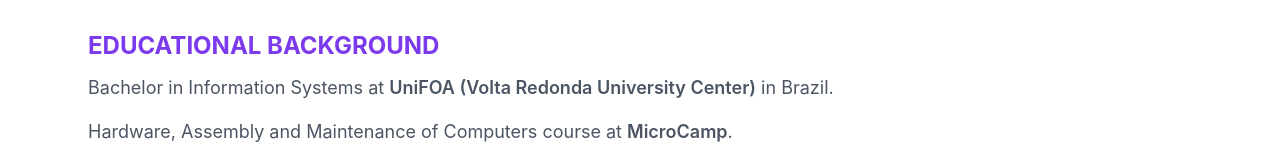
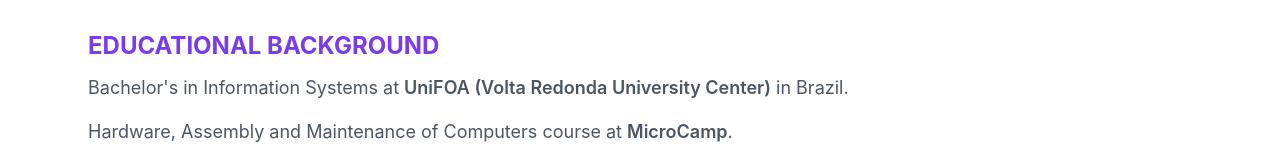
Before and after one commit to daniloribeiro00/daniloribeiro00, a Vue app: page /about in a window 1280 px wide. Shown: the part 242-402 px from the top of the page. Built offline with nearby package versions, Linux system fonts and the light colour scheme.

Commit message:
updated about page

```diff
--- a/src/views/About.vue
+++ b/src/views/About.vue
@@ -51,7 +51,7 @@
         {{
           globalStore.language === 'pt-BR'
             ? 'Bacharel em Sistemas de Informação pelo '
-            : 'Bachelor in Information Systems at'
+            : "Bachelor's in Information Systems at"
         }}
         <a
           href="https://www.unifoa.edu.br"
```
